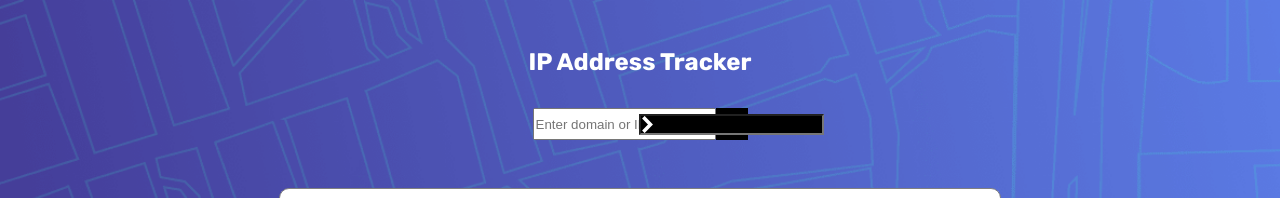
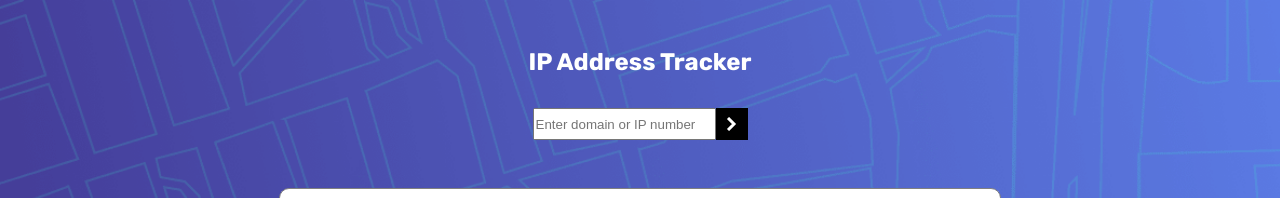
Before and after one commit to aisiklar/IP-Address-Tracker-FE-Mentor, a React (Create React App) app: page / in a window 1280 px wide. Shown: the top 198 px of the page. Built offline with nearby package versions, Linux system fonts and the light colour scheme; no server answers.

Commit message:
arrow styling done. merge with main

```diff
--- a/src/components/submit-arrow/SubmitArrow.component.jsx
+++ b/src/components/submit-arrow/SubmitArrow.component.jsx
@@ -1,25 +1,24 @@
 import "./SubmitArrow.styles.css";
 import { useState } from "react";
-import arrow from '../../images2/icon-arrow.svg';
+import arrow from "../../images2/icon-arrow.svg";
 
 const SubmitArrow = (props) => {
   //console.log('props.ifClicked: ', props.ifClicked);
 
-//  const [arrowClicked, setArrowClicked] = useState(false);
+  //  const [arrowClicked, setArrowClicked] = useState(false);
 
   const submitHandler = (event) => {
-    console.log('button clicked');
-    console.log('event: ', event);
+    console.log("button clicked");
+    console.log("event: ", event);
     props.ifClicked(true);
-  }
+  };
 
   return (
     <div className="arrow-container">
-      <input
-        className="arrow"
-        alt="button"
-        onClick={submitHandler}
-      ></input>
+      <button>
+        {" "}
+        <img src={arrow} alt="arrow" onClick={submitHandler}></img>
+      </button>
     </div>
   );
 };
--- a/src/components/submit-arrow/SubmitArrow.styles.css
+++ b/src/components/submit-arrow/SubmitArrow.styles.css
@@ -1,10 +1,3 @@
-.arrow {
-    background-image: url('../../../images/icon-arrow.svg');
-    background-size: contain;
-    background-color: black;
-    background-repeat: no-repeat;
-  }
-
   .arrow-container {
     width: 100%;
     height: 100%;
@@ -12,3 +5,17 @@
     justify-content: center;
     align-items: center;
   }
+
+  .arrow-container button {
+    background-color: black;
+    border: none;
+    height: 100%;
+    width: 100%;
+    display: flex;
+    justify-content: center;
+    align-items: center;
+  }
+
+  .arrow-container img {
+    background-color: black;
+  }
```
